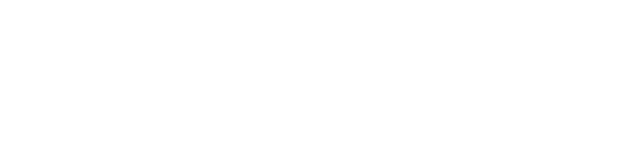
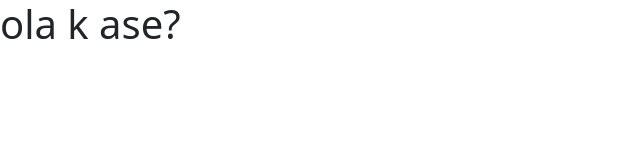
Before and after one commit to diegovch0/diegovch0.github.io, a plain HTML site: page index.html in a window 1280 px wide. Shown: the whole page, without its empty margins (0-640 px from the left). Drawn offline with nearby package versions, Linux system fonts and the light colour scheme.

Commit message:
Agrega contenido

```diff
--- a/index.html
+++ b/index.html
@@ -8,6 +8,6 @@
     <title>K estilo</title>
 </head>
 <body>
-
+    <h1>ola k ase?</h1>
 </body>
 </html>
```
